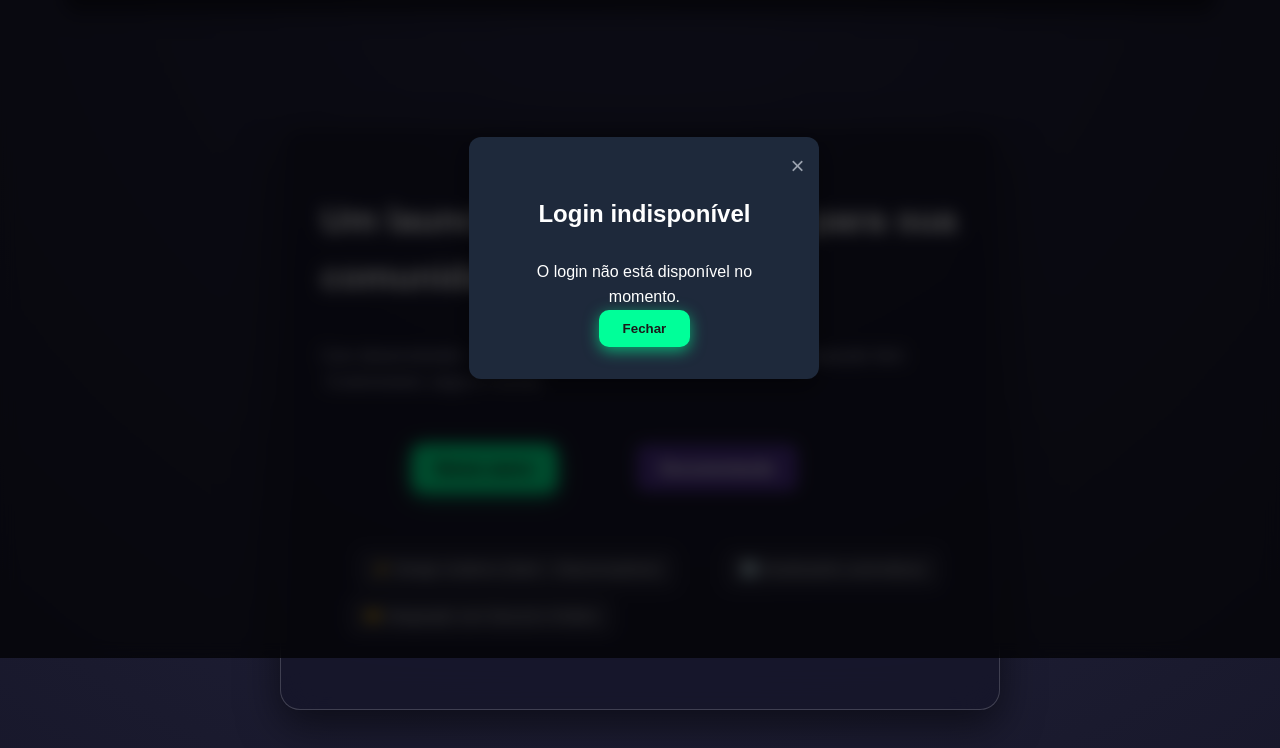
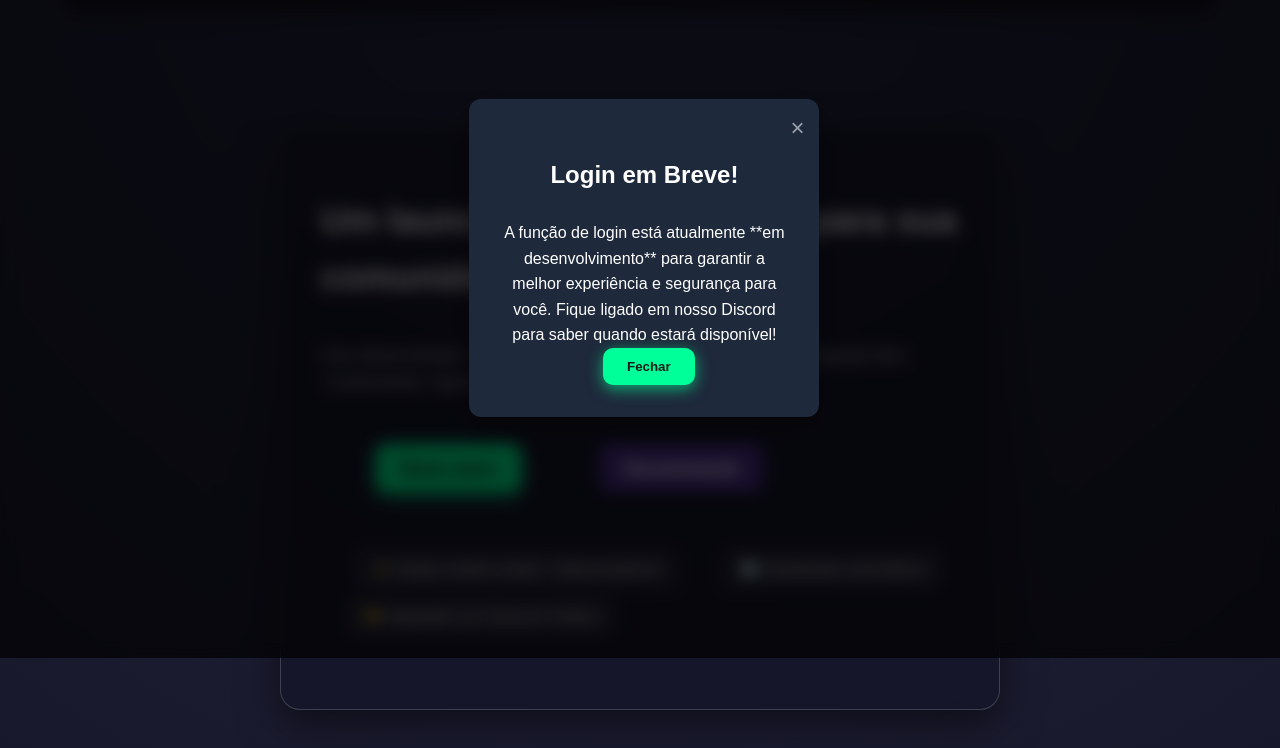
Before and after one commit to Klyleenb-Dev/Twayfly-Client, a plain HTML site: page index.html in a window 1280 px wide. Both pictures are taken after a click on the button "Entrar". Shown: the part 142-890 px from the top of the page. Drawn offline with Linux system fonts and the light colour scheme.

Commit message:
Update index.html

```diff
--- a/index.html
+++ b/index.html
@@ -27,7 +27,7 @@
       <p>Caro desenvolvedor — interface escura, desempenho otimizado e integração fácil.
          Customizável, seguro e bonito.</p>
       <div class="buttons">
-                <a href="Twayfly Client.zip" download class="btn green">Baixar agora</a>
+        <a href="Twayfly Client.zip" download class="btn green">Baixar agora</a>
         <a href="changelog.html" class="btn">Documentação</a>
       </div>
       <div class="features">
@@ -66,10 +66,10 @@
     <div id="loginUnavailable" class="modal hidden">
     <div class="modal-content glass">
       <span id="closeUnavailable" class="close">&times;</span>
-      <h2>Login indisponível</h2>
-      <p>O login não está disponível no momento.</p>
+      <h2>Login em Breve!</h2>
+      <p>A função de login está atualmente **em desenvolvimento** para garantir a melhor experiência e segurança para você. Fique ligado em nosso Discord para saber quando estará disponível!</p>
       <button id="closeUnavailableBtn" class="btn green">Fechar</button>
-      </div>
+    </div>
   </div>
 
   <script src="script.js"></script>
```
